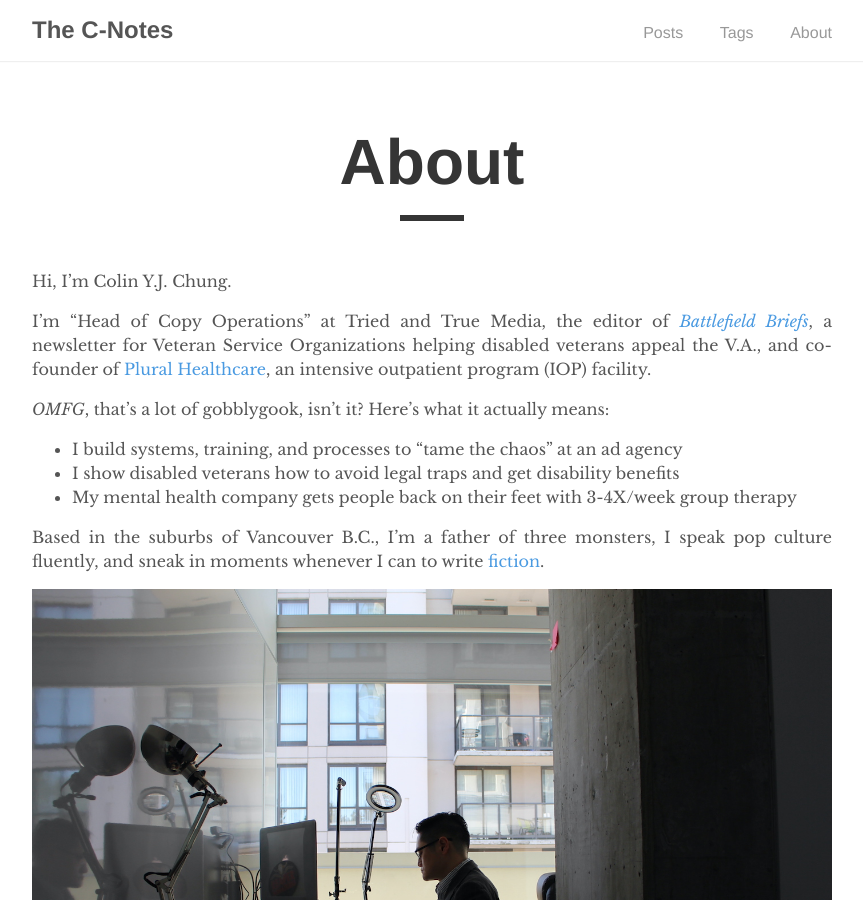
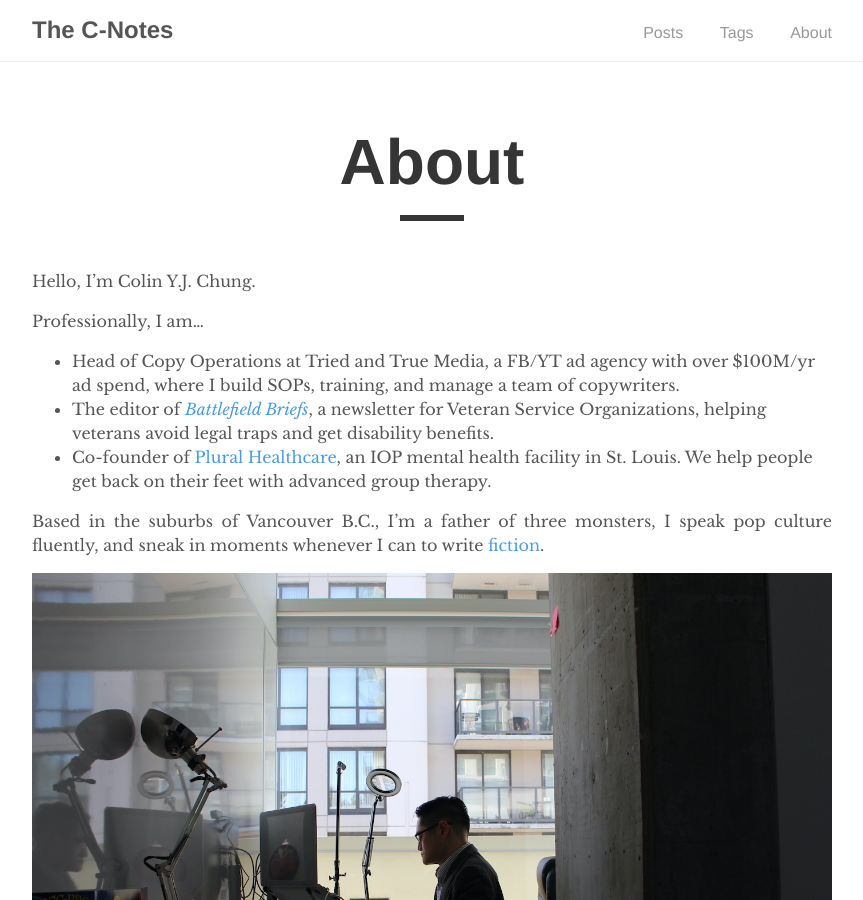
Before and after one commit to colinyjchung/cnotes, a Jekyll site: the page built from _pages/about.md, in a window 1280 px wide and 900 px high. Shown: the whole window, without its empty margins (208-1071 px from the left). Built offline with Jekyll 4.4.1, drawn with Linux system fonts in a browser that asks for light colours.

Commit message:
Update about.md

```diff
--- a/_pages/about.md
+++ b/_pages/about.md
@@ -4,15 +4,12 @@ title: "About"
 permalink: /about/
 ---
 
-Hi, I'm Colin Y.J. Chung.
+Hello, I'm Colin Y.J. Chung.
 
-I'm "Head of Copy Operations" at Tried and True Media, the editor of [_Battlefield Briefs_](https://battlefieldbriefs.com), a newsletter for Veteran Service Organizations helping disabled veterans appeal the V.A., and co-founder of [Plural Healthcare](http://pluralhealthcare.com), an intensive outpatient program (IOP) facility.
-
-_OMFG_, that's a lot of gobblygook, isn't it? Here's what it actually means:
-
-* I build systems, training, and processes to "tame the chaos" at an ad agency
-* I show disabled veterans how to avoid legal traps and get disability benefits
-* My mental health company gets people back on their feet with 3-4X/week group therapy
+Professionally, I am...
+* Head of Copy Operations at Tried and True Media, a FB/YT ad agency with over $100M/yr ad spend, where I build SOPs, training, and manage a team of copywriters.
+* The editor of [_Battlefield Briefs_](https://battlefieldbriefs.com), a newsletter for Veteran Service Organizations, helping veterans avoid legal traps and get disability benefits.
+* Co-founder of [Plural Healthcare](http://pluralhealthcare.com), an IOP mental health facility in St. Louis. We help people get back on their feet with advanced group therapy.
 
 Based in the suburbs of Vancouver B.C., I'm a father of three monsters, I speak pop culture fluently, and sneak in moments whenever I can to write [fiction](http://jinnzhong.com).
 
```
